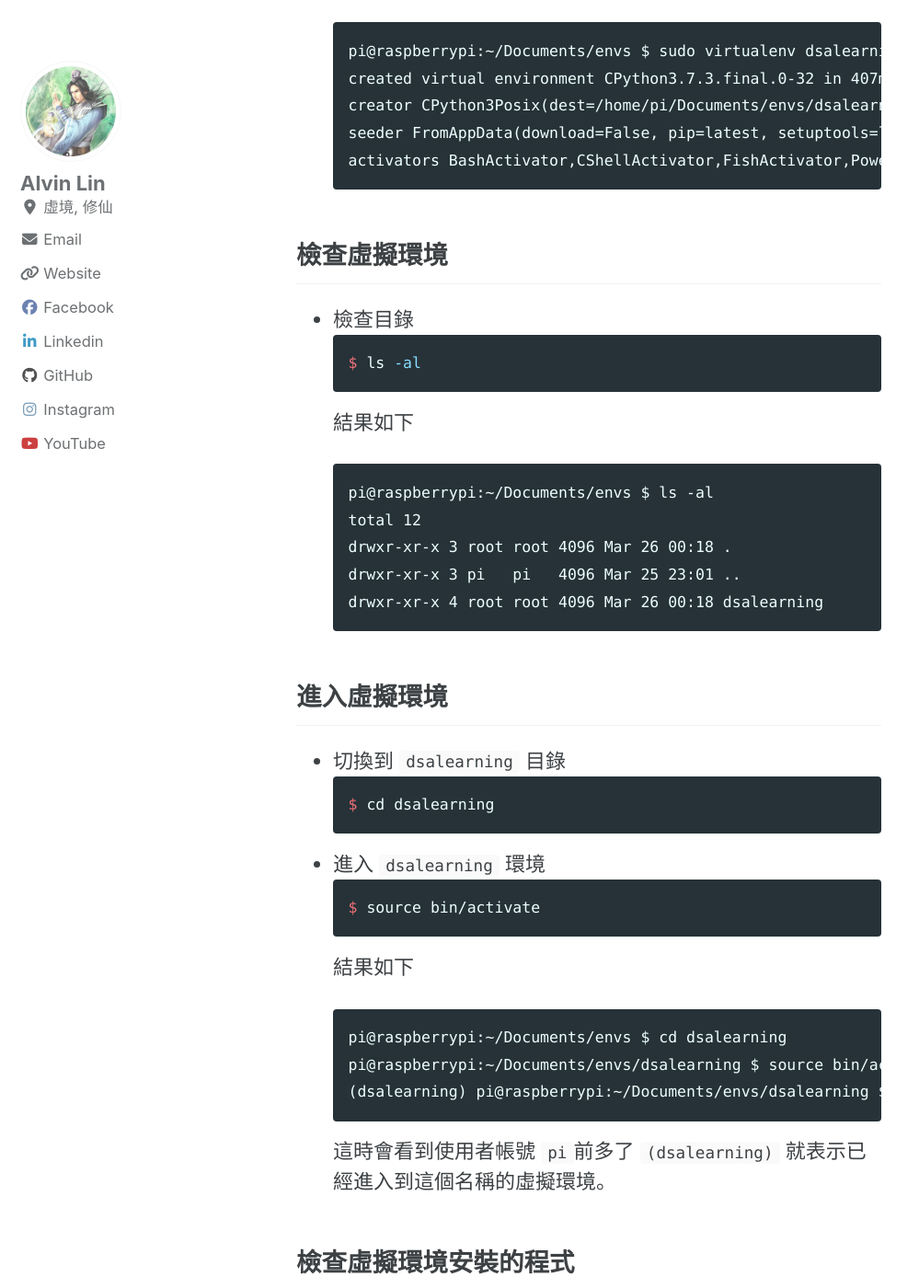
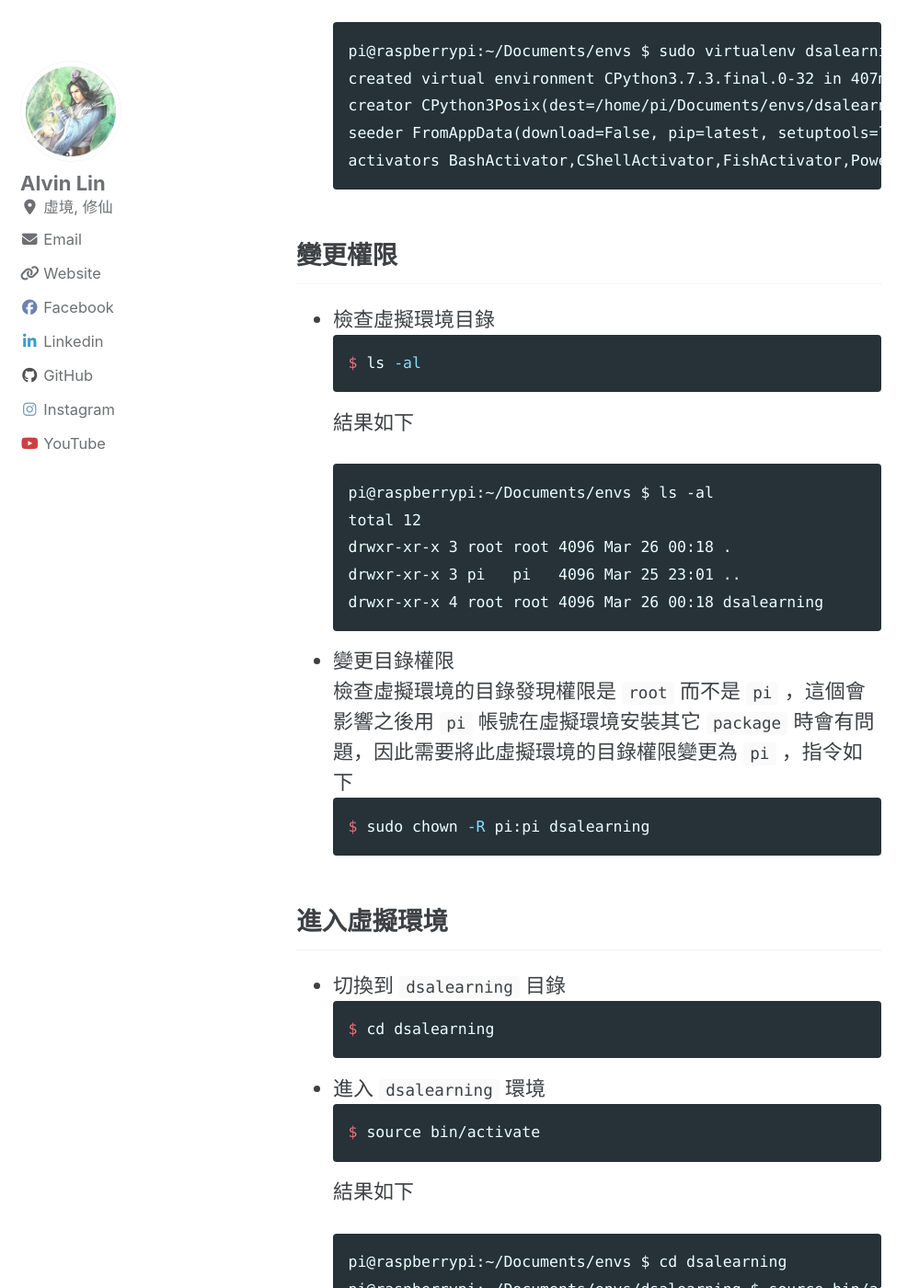
Before and after one commit to dsalearning/dsalearning.github.io, a Jekyll site: the page built from _posts/2020-03-23-raspberry-pip3-create-env.md, in a window 1280 px wide and 1400 px high, scrolled down 3734 px. Shown: the whole window at 92% size, without its empty margins (0-999 px from the left). Built offline with Jekyll 4.4.1, drawn with Linux system fonts in a browser that asks for light colours; cached includes are drawn as plain includes; nearby versions of some CDN libraries; comment, search, counter and statistics services are not loaded; a style sheet for code colours, icons or effects is not loaded; some of the changed text lies outside the part shown.

Commit message:
增加權限的說明

````diff
--- a/_posts/2020-03-23-raspberry-pip3-create-env.md
+++ b/_posts/2020-03-23-raspberry-pip3-create-env.md
@@ -120,8 +120,8 @@ created virtual environment CPython3.7.3.final.0-32 in 407ms
   activators BashActivator,CShellActivator,FishActivator,PowerShellActivator,PythonActivator,XonshActivator
 ```
 
-## 檢查虛擬環境
-* 檢查目錄
+## 變更權限
+* 檢查虛擬環境目錄
 ```bash
 $ ls -al
 ```
@@ -132,6 +132,11 @@ total 12
 drwxr-xr-x 3 root root 4096 Mar 26 00:18 .
 drwxr-xr-x 3 pi   pi   4096 Mar 25 23:01 ..
 drwxr-xr-x 4 root root 4096 Mar 26 00:18 dsalearning
+```
+* 變更目錄權限 <br>
+檢查虛擬環境的目錄發現權限是 `root` 而不是 `pi` ，這個會影響之後用 `pi` 帳號在虛擬環境安裝其它 `package` 時會有問題，因此需要將此虛擬環境的目錄權限變更為 `pi` ，指令如下
+```bash
+$ sudo chown -R pi:pi dsalearning
 ```
 
 ## 進入虛擬環境
@@ -193,7 +198,7 @@ drwxr-xr-x 3 pi   pi   4096 Mar 25 23:01 ..
 筆者習慣都要先檢查過才刪除。
 
 ## 心得
-就是走過了上述失敗的過程，才知道用 `sudo` 來安裝，否則權限不夠。
+就是走過了上述失敗的過程，才知道用 `sudo` 來安裝，且必需把權限再授予 `pi` ，否則權限不夠。
 
 ## 參考文章
 1.[Virtual Environments in Python Made Easy](https://www.sitepoint.com/virtual-environments-python-made-easy/)
````
